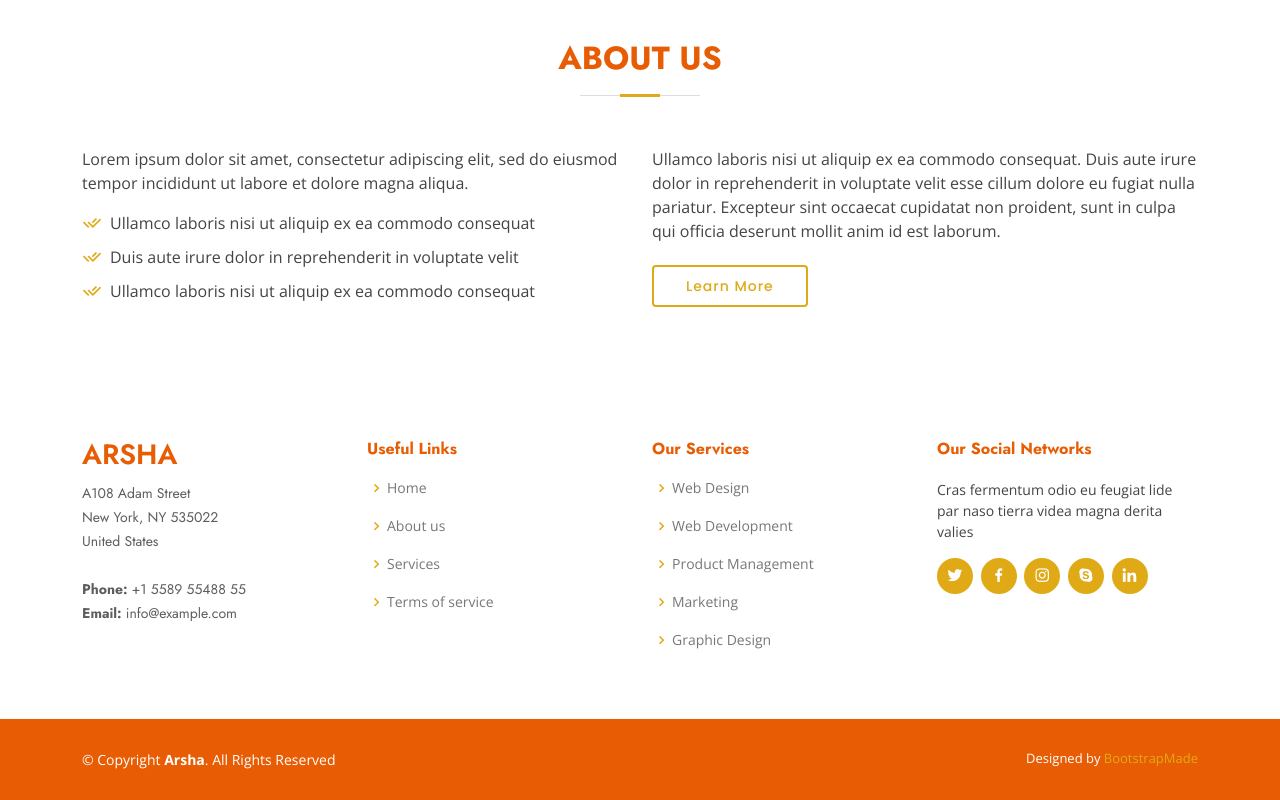
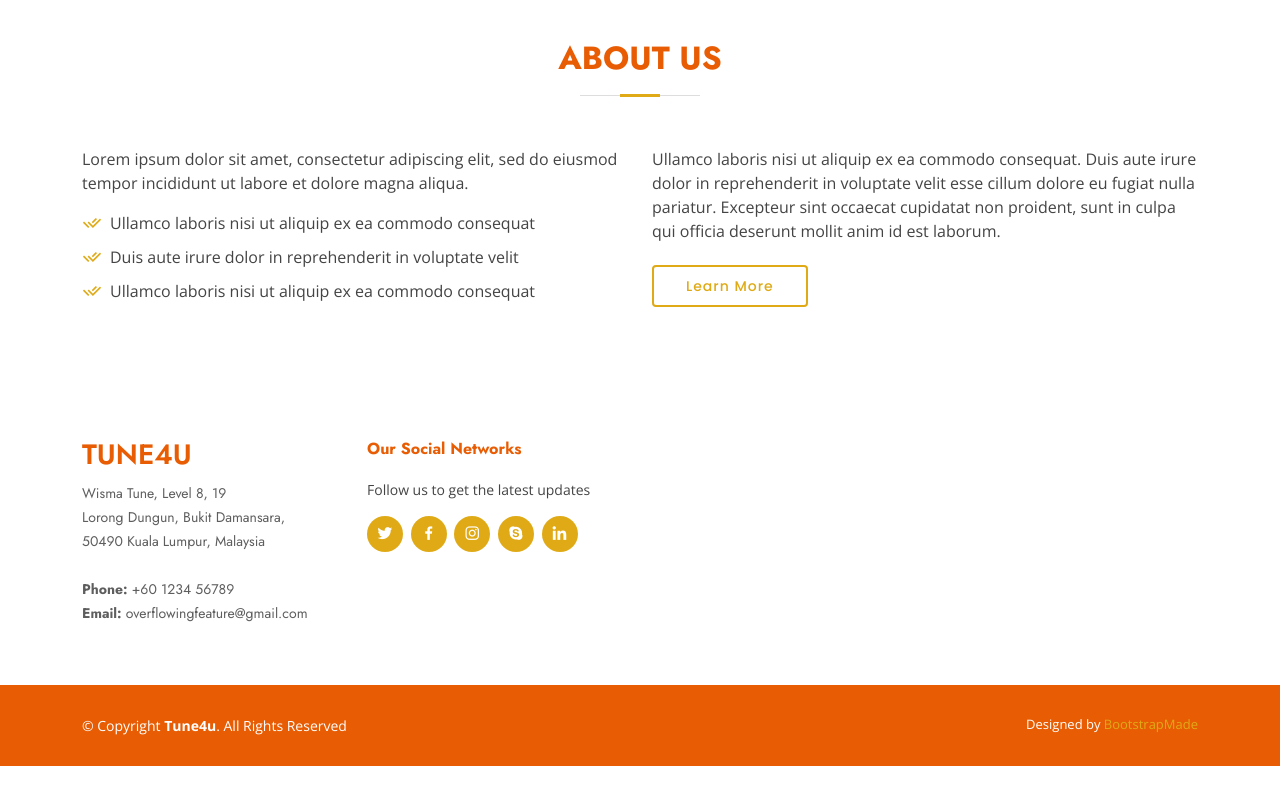
Before and after one commit to jingjie00/Tune4u, a plain HTML site: page public/index.html in a window 1280 px wide. Shown: the part 1381-2181 px from the top of the page. After the commit the page ends 2147 px from the top, so only its background shows below. Drawn offline with nearby package versions, Linux system fonts and the light colour scheme.

Commit message:
Removed unwanted sections & Edited Footer

```diff
--- a/public/index.html
+++ b/public/index.html
@@ -51,9 +51,9 @@
     </style>
 
     <!-- =======================================================
-  * Template Name: Arsha
+  * Template Name: Tune4u
   * Updated: Jul 05 2023 with Bootstrap v5.3.0
-  * Template URL: https://bootstrapmade.com/arsha-free-bootstrap-html-template-corporate/
+  * Template URL: https://bootstrapmade.com/Tune4u-free-bootstrap-html-template-corporate/
   * Author: BootstrapMade.com
   * License: https://bootstrapmade.com/license/
   ======================================================== -->
@@ -200,64 +200,20 @@
         <div class="container">
           <div class="row">
             <div class="col-lg-3 col-md-6 footer-contact">
-              <h3>Arsha</h3>
+              <h3>Tune4u</h3>
               <p>
-                A108 Adam Street <br />
-                New York, NY 535022<br />
-                United States <br /><br />
-                <strong>Phone:</strong> +1 5589 55488 55<br />
-                <strong>Email:</strong> info@example.com<br />
+                Wisma Tune, Level 8, 19<br />
+                Lorong Dungun, Bukit Damansara, <br />
+                50490 Kuala Lumpur, Malaysia <br /><br />
+                <strong>Phone:</strong> +60 1234 56789<br />
+                <strong>Email:</strong> overflowingfeature@gmail.com<br />
               </p>
-            </div>
-
-            <div class="col-lg-3 col-md-6 footer-links">
-              <h4>Useful Links</h4>
-              <ul>
-                <li>
-                  <i class="bx bx-chevron-right"></i> <a href="#">Home</a>
-                </li>
-                <li>
-                  <i class="bx bx-chevron-right"></i> <a href="#">About us</a>
-                </li>
-                <li>
-                  <i class="bx bx-chevron-right"></i> <a href="#">Services</a>
-                </li>
-                <li>
-                  <i class="bx bx-chevron-right"></i>
-                  <a href="#">Terms of service</a>
-                </li>
-              </ul>
-            </div>
-
-            <div class="col-lg-3 col-md-6 footer-links">
-              <h4>Our Services</h4>
-              <ul>
-                <li>
-                  <i class="bx bx-chevron-right"></i> <a href="#">Web Design</a>
-                </li>
-                <li>
-                  <i class="bx bx-chevron-right"></i>
-                  <a href="#">Web Development</a>
-                </li>
-                <li>
-                  <i class="bx bx-chevron-right"></i>
-                  <a href="#">Product Management</a>
-                </li>
-                <li>
-                  <i class="bx bx-chevron-right"></i> <a href="#">Marketing</a>
-                </li>
-                <li>
-                  <i class="bx bx-chevron-right"></i>
-                  <a href="#">Graphic Design</a>
-                </li>
-              </ul>
             </div>
 
             <div class="col-lg-3 col-md-6 footer-links">
               <h4>Our Social Networks</h4>
               <p>
-                Cras fermentum odio eu feugiat lide par naso tierra videa magna
-                derita valies
+                Follow us to get the latest updates
               </p>
               <div class="social-links mt-3">
                 <a href="#" class="twitter"><i class="bx bxl-twitter"></i></a>
@@ -275,14 +231,14 @@
 
       <div class="container footer-bottom clearfix">
         <div class="copyright">
-          &copy; Copyright <strong><span>Arsha</span></strong
+          &copy; Copyright <strong><span>Tune4u</span></strong
           >. All Rights Reserved
         </div>
         <div class="credits">
           <!-- All the links in the footer should remain intact. -->
           <!-- You can delete the links only if you purchased the pro version. -->
           <!-- Licensing information: https://bootstrapmade.com/license/ -->
-          <!-- Purchase the pro version with working PHP/AJAX contact form: https://bootstrapmade.com/arsha-free-bootstrap-html-template-corporate/ -->
+          <!-- Purchase the pro version with working PHP/AJAX contact form: https://bootstrapmade.com/Tune4u-free-bootstrap-html-template-corporate/ -->
           Designed by <a href="https://bootstrapmade.com/">BootstrapMade</a>
         </div>
       </div>
```
